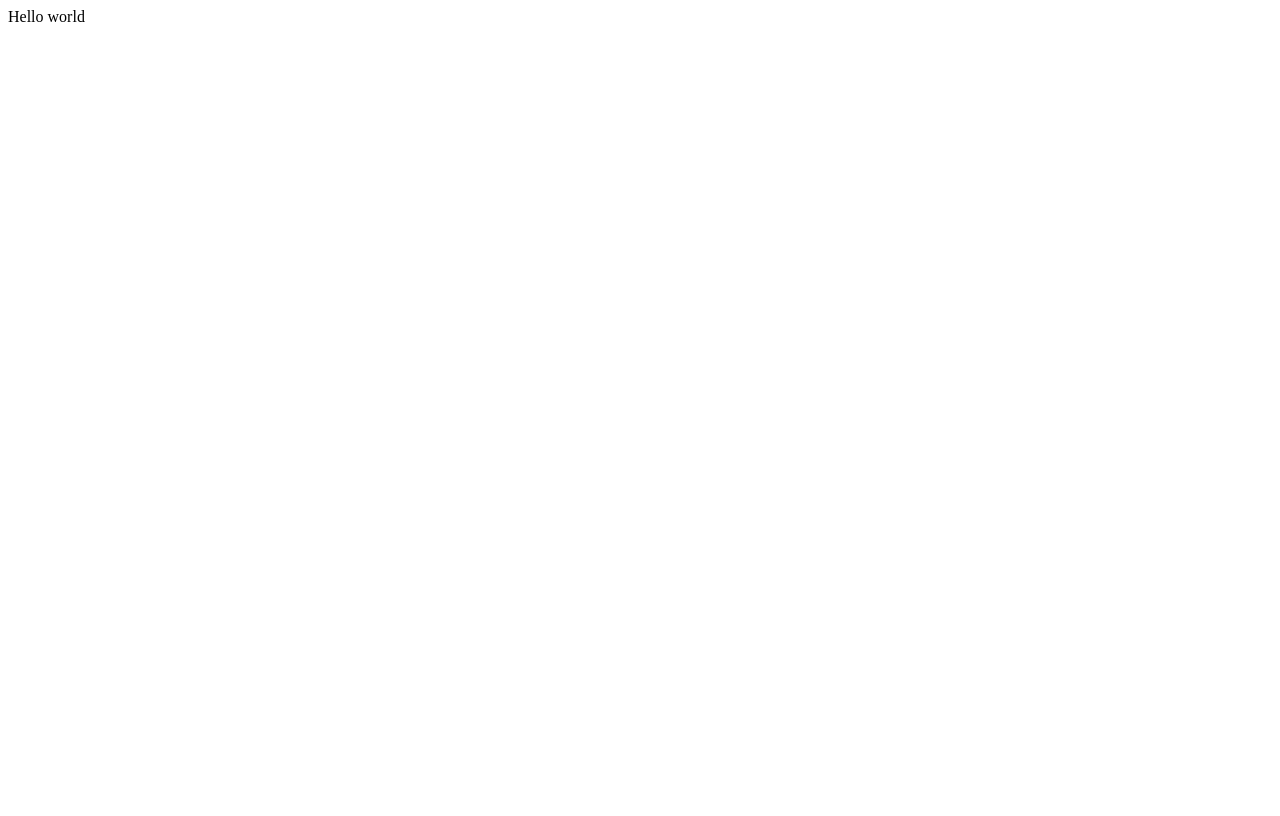
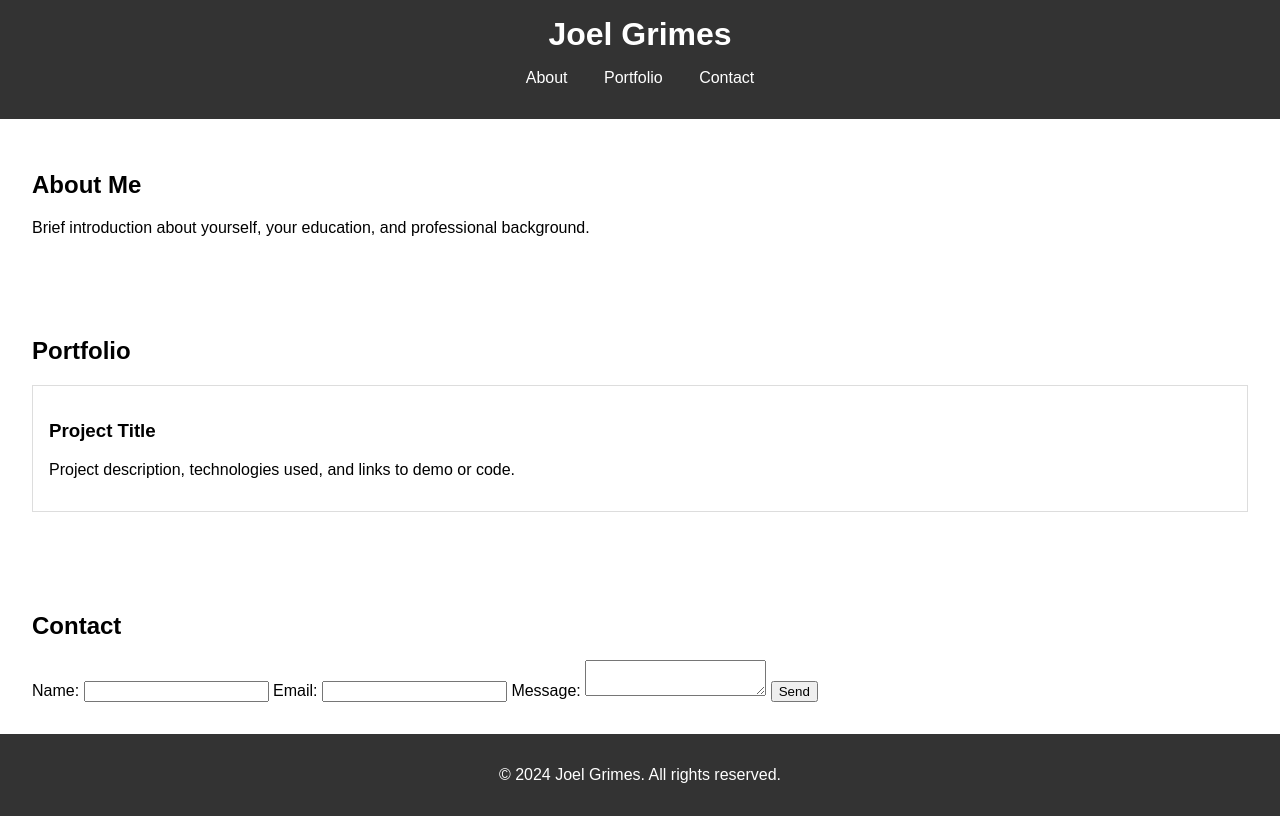
Before and after one commit to joelgrimes11/joelgrimes11.github.io, a plain HTML site: page index.html in a window 1280 px wide. Drawn offline with Linux system fonts and the light colour scheme.

Commit message:
Webite code

```diff
--- a/index.html
+++ b/index.html
@@ -1 +1,52 @@
-Hello world
+<!DOCTYPE html>
+<html lang="en">
+<head>
+    <meta charset="UTF-8">
+    <meta name="viewport" content="width=device-width, initial-scale=1.0">
+    <title>Joel Grimes - Software Engineer</title>
+    <link rel="stylesheet" href="styles.css">
+</head>
+<body>
+    <header>
+        <h1>Joel Grimes</h1>
+        <nav>
+            <ul>
+                <li><a href="#about">About</a></li>
+                <li><a href="#portfolio">Portfolio</a></li>
+                <li><a href="#contact">Contact</a></li>
+            </ul>
+        </nav>
+    </header>
+
+    <section id="about">
+        <h2>About Me</h2>
+        <p>Brief introduction about yourself, your education, and professional background.</p>
+    </section>
+
+    <section id="portfolio">
+        <h2>Portfolio</h2>
+        <div class="project">
+            <h3>Project Title</h3>
+            <p>Project description, technologies used, and links to demo or code.</p>
+        </div>
+        <!-- Repeat for more projects -->
+    </section>
+
+    <section id="contact">
+        <h2>Contact</h2>
+        <form action="mailto:your.email@example.com" method="post" enctype="text/plain">
+            <label for="name">Name:</label>
+            <input type="text" id="name" name="name">
+            <label for="email">Email:</label>
+            <input type="email" id="email" name="email">
+            <label for="message">Message:</label>
+            <textarea id="message" name="message"></textarea>
+            <button type="submit">Send</button>
+        </form>
+    </section>
+
+    <footer>
+        <p>&copy; 2024 Joel Grimes. All rights reserved.</p>
+    </footer>
+</body>
+</html>
--- /dev/null
+++ b/styles.css
@@ -0,0 +1,48 @@
+body {
+    font-family: Arial, sans-serif;
+    margin: 0;
+    padding: 0;
+}
+
+header {
+    background: #333;
+    color: #fff;
+    padding: 1rem 0;
+    text-align: center;
+}
+
+header h1 {
+    margin: 0;
+}
+
+nav ul {
+    list-style: none;
+    padding: 0;
+}
+
+nav ul li {
+    display: inline;
+    margin: 0 1rem;
+}
+
+nav ul li a {
+    color: #fff;
+    text-decoration: none;
+}
+
+section {
+    padding: 2rem;
+}
+
+#portfolio .project {
+    border: 1px solid #ddd;
+    padding: 1rem;
+    margin: 1rem 0;
+}
+
+footer {
+    text-align: center;
+    padding: 1rem 0;
+    background: #333;
+    color: #fff;
+}
```
